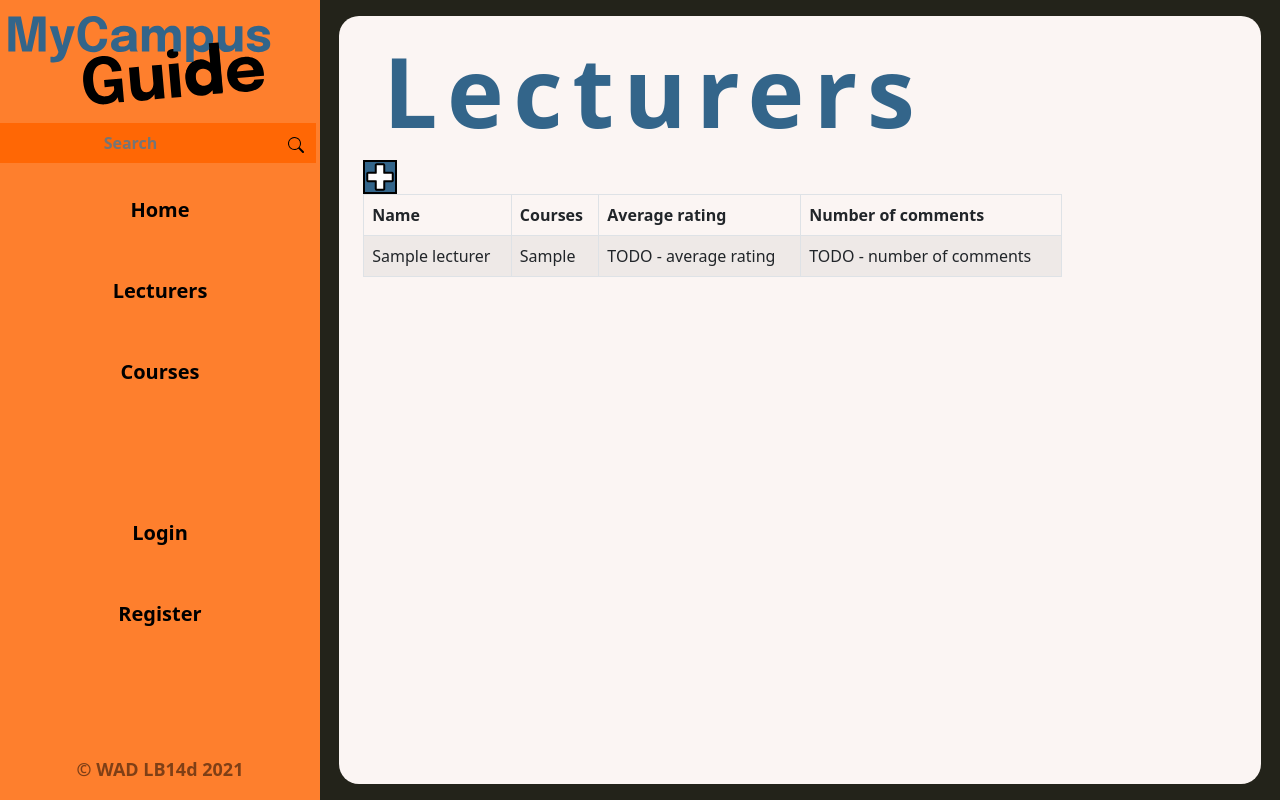
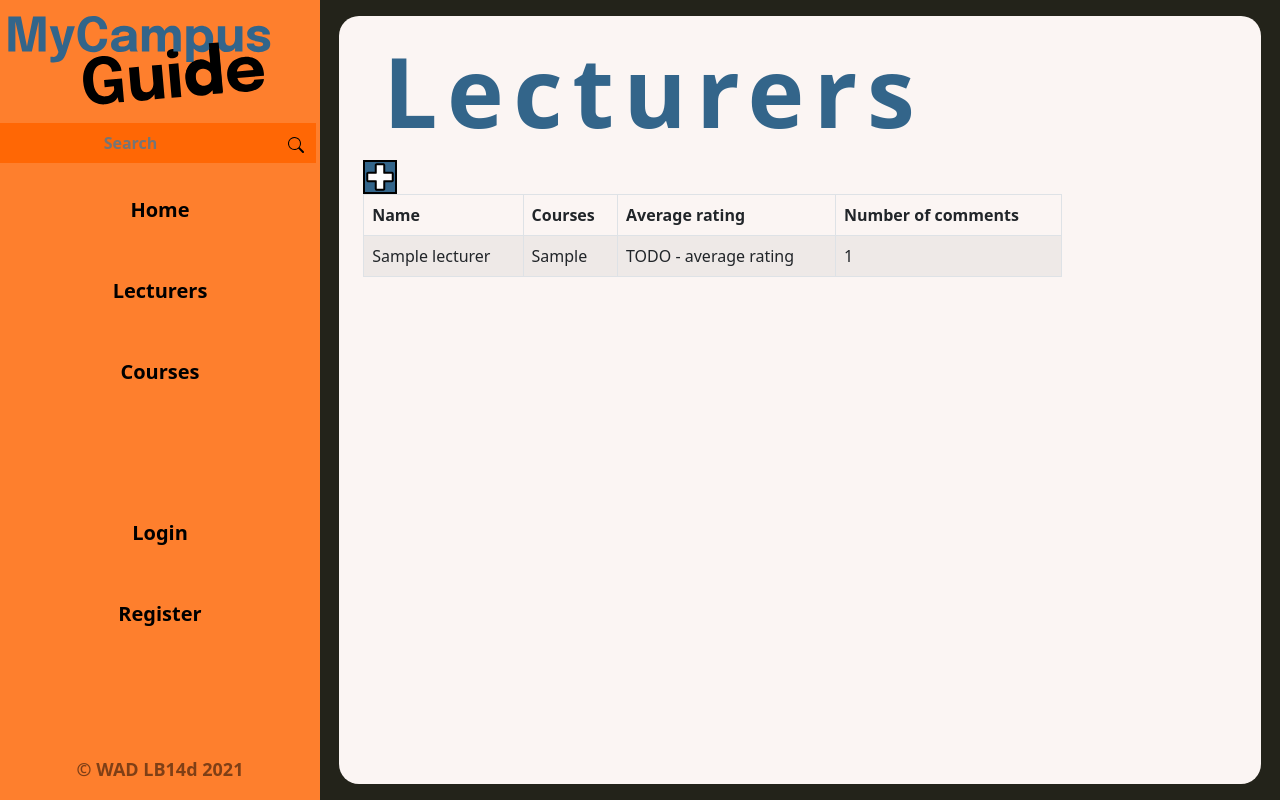
Before and after one commit to WAD2-LB14d/mycampusguide, a Django app: page /guide/lecturers/ in a window 1280 px wide. Run offline with Django 3.2, Linux system fonts and the light colour scheme; tables that the repository leaves empty hold one stand-in row (values such as "Sample post").

Commit message:
Modify templates to show number of comments

```diff
--- a/my_campus_guide/templates/guide/courses.html
+++ b/my_campus_guide/templates/guide/courses.html
@@ -26,7 +26,7 @@
           <td>{{ course.name }}</td>
           <td>{{ course.currentlecturer }}</td>
           <td>TODO - average rating</td>
-          <td>TODO - number of comments</td>
+          <td>{{ course.no_comments }}</td>
         </tr>
 
       {% endfor %}
--- a/my_campus_guide/templates/guide/lecturers.html
+++ b/my_campus_guide/templates/guide/lecturers.html
@@ -27,7 +27,7 @@
           <td>{{ lecturer.name }}</td>
           <td>{{ lecturer.teaching }}</td>
           <td>TODO - average rating</td>
-          <td>TODO - number of comments</td>
+          <td>{{ lecturer.no_comments }}</td>
         </tr>
       {% endfor %}
     </tbody>
```
